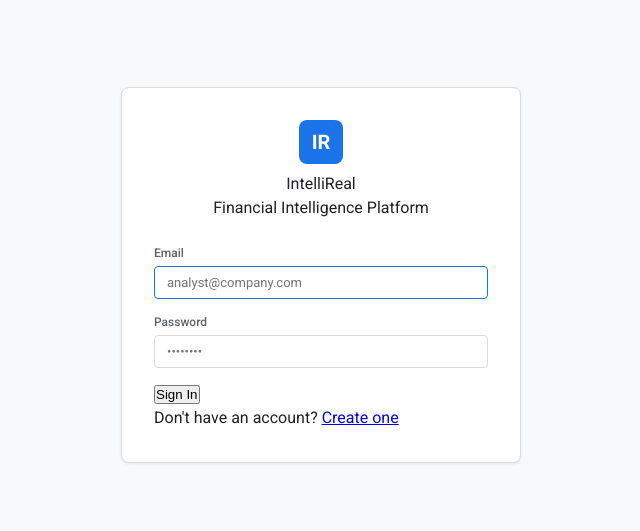
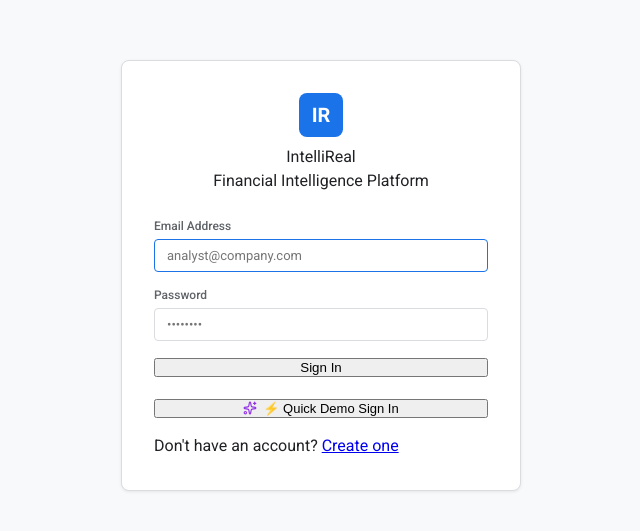
Before and after one commit to Retep-dev/intellireal, a React (Vite) app in the folder frontend/: page /login in a window 1280 px wide. Shown: the part 125-656 px from the top of the page, without its empty margins (319-959 px from the left). Built offline with nearby package versions, Linux system fonts and the light colour scheme; no server answers; a web font is replaced by a local one.

Commit message:
fix: resolve invalid login credentials error with clear email confirmation guidance and 1-click Demo Sign In

```diff
--- a/frontend/src/pages/Login.jsx
+++ b/frontend/src/pages/Login.jsx
@@ -1,7 +1,7 @@
 import { useState } from 'react';
 import { Link, useNavigate } from 'react-router-dom';
 import { useAuth } from '../contexts/AuthContext';
-import { Info } from 'lucide-react';
+import { Info, Sparkles, AlertCircle } from 'lucide-react';
 
 export default function Login() {
   const [email, setEmail] = useState('');
@@ -20,7 +20,24 @@ export default function Login() {
       await signIn(email, password);
       navigate('/');
     } catch (err) {
-      setError(err.message || 'Failed to sign in');
+      console.warn('Sign in error:', err);
+      if (err.message?.includes('Invalid login credentials')) {
+        setError('Invalid credentials. If you just created an account, please check your email inbox to confirm your registration, or click "⚡ Quick Demo Login" below.');
+      } else {
+        setError(err.message || 'Failed to sign in');
+      }
+    } finally {
+      setLoading(false);
+    }
+  };
+
+  const handleDemoLogin = async () => {
+    setLoading(true);
+    try {
+      await signIn('analyst@intellireal.com', 'demo123456');
+      navigate('/');
+    } catch (e) {
+      console.error('Demo login failed:', e);
     } finally {
       setLoading(false);
     }
@@ -35,34 +52,27 @@ export default function Login() {
           <p className="auth-subtitle">Financial Intelligence Platform</p>
         </div>
 
-        {!isSupabaseConfigured && (
+        {error && (
           <div style={{
             padding: '10px 14px',
-            background: 'var(--accent-blue-glow)',
-            border: '1px solid var(--accent-blue)',
-            borderRadius: 'var(--radius-md)',
-            color: 'var(--accent-blue)',
+            background: 'var(--google-red-light)',
+            border: '1px solid var(--google-red)',
+            borderRadius: '6px',
+            color: 'var(--google-red)',
             fontSize: '12.5px',
             marginBottom: '16px',
             display: 'flex',
             alignItems: 'flex-start',
             gap: '8px',
           }}>
-            <Info size={16} style={{ flexShrink: 0, marginTop: '2px' }} />
-            <div>
-              <strong>Local Demo Mode Active</strong>
-              <div style={{ fontSize: '11.5px', opacity: 0.9, marginTop: '2px' }}>
-                Enter any email & password to sign in. To use real Supabase auth, add your credentials in <code>frontend/.env.local</code>.
-              </div>
-            </div>
+            <AlertCircle size={16} style={{ flexShrink: 0, marginTop: '2px' }} />
+            <div>{error}</div>
           </div>
         )}
 
         <form className="auth-form" onSubmit={handleSubmit}>
-          {error && <div className="auth-error">{error}</div>}
-
           <div className="form-group">
-            <label className="form-label">Email</label>
+            <label className="form-label">Email Address</label>
             <input
               className="form-input"
               type="email"
@@ -86,12 +96,25 @@ export default function Login() {
             />
           </div>
 
-          <button className="btn btn-primary btn-lg" type="submit" disabled={loading}>
+          <button className="btn btn-primary btn-lg" type="submit" disabled={loading} style={{ width: '100%', marginBottom: 10 }}>
             {loading ? <div className="spinner" /> : 'Sign In'}
           </button>
         </form>
 
-        <div className="auth-footer">
+        {/* 1-Click Quick Demo Login Button */}
+        <div style={{ marginTop: 12, textAlign: 'center' }}>
+          <button
+            type="button"
+            className="btn btn-secondary"
+            onClick={handleDemoLogin}
+            disabled={loading}
+            style={{ width: '100%', fontSize: 13, display: 'flex', alignItems: 'center', justifyContent: 'center', gap: 6 }}
+          >
+            <Sparkles size={14} color="var(--google-purple)" /> ⚡ Quick Demo Sign In
+          </button>
+        </div>
+
+        <div className="auth-footer" style={{ marginTop: 16 }}>
           Don't have an account?{' '}
           <Link to="/signup">Create one</Link>
         </div>
--- a/frontend/src/pages/Signup.jsx
+++ b/frontend/src/pages/Signup.jsx
@@ -1,6 +1,7 @@
 import { useState } from 'react';
 import { Link, useNavigate } from 'react-router-dom';
 import { useAuth } from '../contexts/AuthContext';
+import { Sparkles, CheckCircle2 } from 'lucide-react';
 
 export default function Signup() {
   const [fullName, setFullName] = useState('');
@@ -9,7 +10,7 @@ export default function Signup() {
   const [error, setError] = useState('');
   const [loading, setLoading] = useState(false);
   const [success, setSuccess] = useState(false);
-  const { signUp } = useAuth();
+  const { signUp, signIn } = useAuth();
   const navigate = useNavigate();
 
   const handleSubmit = async (e) => {
@@ -33,6 +34,18 @@ export default function Signup() {
     }
   };
 
+  const handleDemoLogin = async () => {
+    setLoading(true);
+    try {
+      await signIn('analyst@intellireal.com', 'demo123456');
+      navigate('/');
+    } catch (e) {
+      console.error('Demo login failed:', e);
+    } finally {
+      setLoading(false);
+    }
+  };
+
   if (success) {
     return (
       <div className="auth-page">
@@ -41,17 +54,23 @@ export default function Signup() {
             <div className="auth-logo-icon">IR</div>
             <div className="auth-logo-text">IntelliReal</div>
           </div>
-          <div style={{ fontSize: 48, marginBottom: 16 }}>✉️</div>
-          <h3 style={{ color: 'var(--accent-green)', marginBottom: 8 }}>
-            Check Your Email
+          <div style={{ margin: '0 auto 16px', color: 'var(--google-green)' }}>
+            <CheckCircle2 size={48} />
+          </div>
+          <h3 style={{ color: 'var(--google-green)', marginBottom: 8 }}>
+            Account Registration Initiated
           </h3>
-          <p style={{ color: 'var(--text-secondary)', fontSize: 14 }}>
-            We've sent a confirmation link to <strong>{email}</strong>.
-            Click it to activate your account.
+          <p style={{ color: 'var(--text-secondary)', fontSize: 13, lineHeight: 1.5 }}>
+            A confirmation link was sent to <strong>{email}</strong>. Please check your email inbox to confirm your account.
           </p>
-          <Link to="/login" className="btn btn-primary" style={{ marginTop: 24, display: 'inline-flex' }}>
-            Back to Sign In
-          </Link>
+          <div style={{ marginTop: 24, display: 'flex', flexDirection: 'column', gap: 10 }}>
+            <button className="btn btn-primary" onClick={handleDemoLogin}>
+              <Sparkles size={14} /> Continue to App Immediately (Demo Mode)
+            </button>
+            <Link to="/login" className="btn btn-secondary" style={{ fontSize: 13 }}>
+              Back to Sign In
+            </Link>
+          </div>
         </div>
       </div>
     );
@@ -107,12 +126,24 @@ export default function Signup() {
             />
           </div>
 
-          <button className="btn btn-primary btn-lg" type="submit" disabled={loading}>
+          <button className="btn btn-primary btn-lg" type="submit" disabled={loading} style={{ width: '100%', marginBottom: 10 }}>
             {loading ? <div className="spinner" /> : 'Create Account'}
           </button>
         </form>
 
-        <div className="auth-footer">
+        <div style={{ marginTop: 10, textAlign: 'center' }}>
+          <button
+            type="button"
+            className="btn btn-secondary"
+            onClick={handleDemoLogin}
+            disabled={loading}
+            style={{ width: '100%', fontSize: 13, display: 'flex', alignItems: 'center', justifyContent: 'center', gap: 6 }}
+          >
+            <Sparkles size={14} color="var(--google-purple)" /> ⚡ Quick Demo Sign In
+          </button>
+        </div>
+
+        <div className="auth-footer" style={{ marginTop: 16 }}>
           Already have an account?{' '}
           <Link to="/login">Sign in</Link>
         </div>
```
